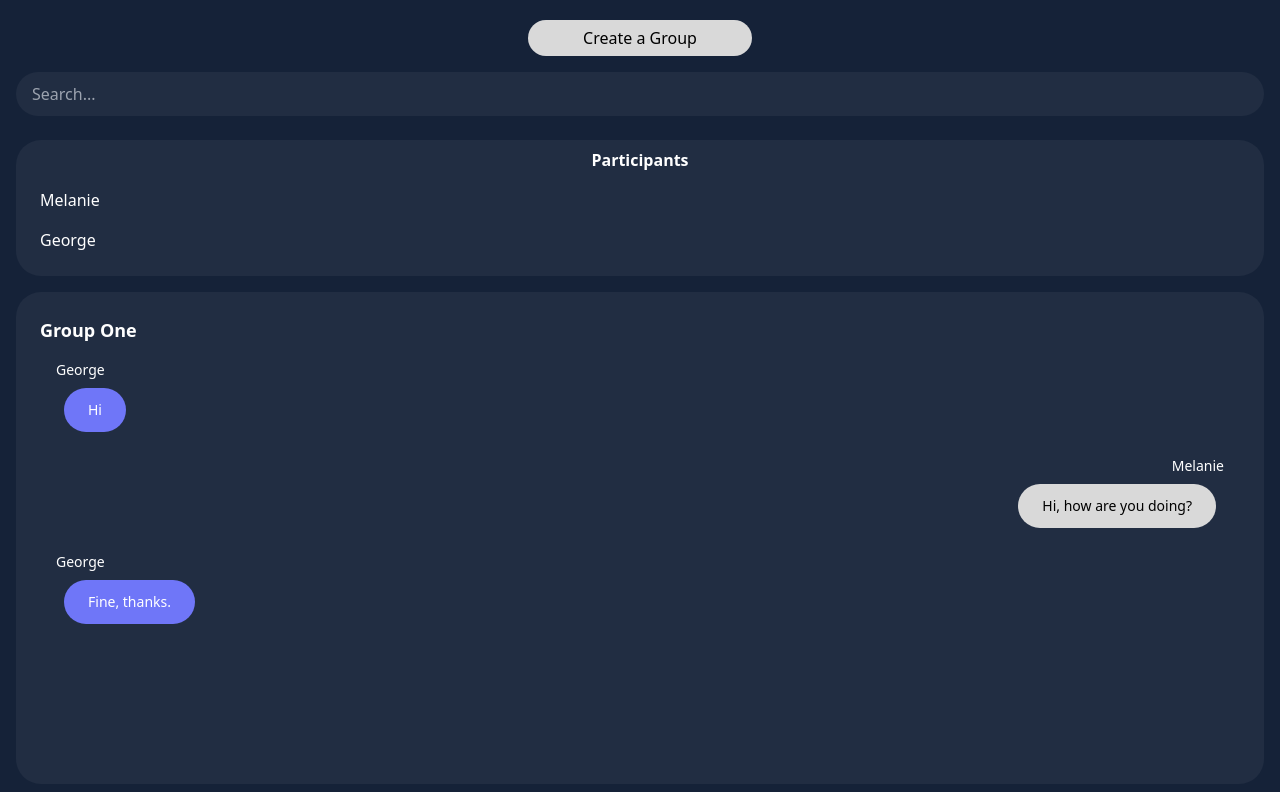
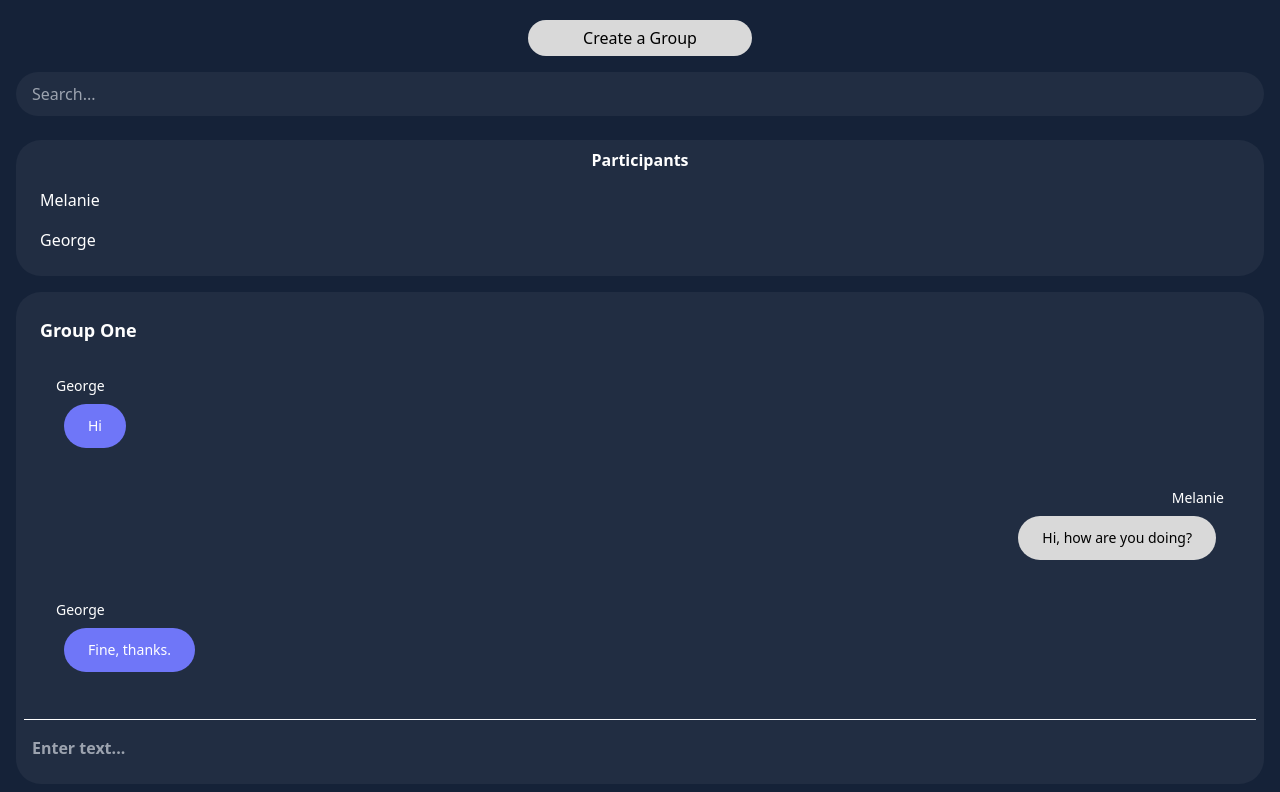
Before and after one commit to CaimeoAI/final_project_group_one, a React (Create React App) app in the folder client/: page / in a window 1280 px wide. Shown: the top 792 px of the page. Built offline with nearby package versions, Linux system fonts and the light colour scheme.

Commit message:
finished ChatTextInput and adjusted paddings in other subcomponents

```diff
--- a/client/src/components/Chat/ChatFeed.js
+++ b/client/src/components/Chat/ChatFeed.js
@@ -1,15 +1,18 @@
 import ChatGroupSelector from "./ChatGroupSelector";
 import ChatMessage from "./ChatMessage";
+import ChatTextInput from "./ChatTextInput";
 
 export default function ChatFeed() {
   return (
     <div
         className="
+            flex
+            flex-col
             mt-4
             rounded-[25px]
             h-full
             grow
-            p-6"
+            p-2"
 
         style={{backgroundColor:"#212D42"}}>
 
@@ -34,6 +37,8 @@ export default function ChatFeed() {
             message="Fine, thanks."
             color="#6F76F8"
             text="white"/>
+
+        <ChatTextInput/>
     </div>
   )
 }
--- a/client/src/components/Chat/ChatGroupSelector.js
+++ b/client/src/components/Chat/ChatGroupSelector.js
@@ -1,6 +1,6 @@
 export default function ChatGroupSelector(props) {
   return (
-    <div className="text-left text-lg font-bold">
+    <div className="p-4 text-left text-lg font-bold">
         <h1>{props.groupName}</h1>
     </div>
   )
--- a/client/src/components/Chat/ChatMessage.js
+++ b/client/src/components/Chat/ChatMessage.js
@@ -1,6 +1,6 @@
 export default function ChatMessage(props) {
   return (
-    <div className={"m-4 text-sm " + props.alignment}>
+    <div className={"px-4 m-4 text-sm " + props.alignment}>
         <h3 className={props.align}>{props.name}</h3>
         <p
             className={"p-3 px-6 w-fit m-2 rounded-[25px] " + props.align}
--- /dev/null
+++ b/client/src/components/Chat/ChatTextInput.js
@@ -0,0 +1,7 @@
+export default function ChatTextInput() {
+  return (
+    <div className="mt-auto w-full py-4 px-2 border-t-[1px] border-white">
+        <input className="w-full bg-transparent font-bold" type="text" placeholder="Enter text..."/>
+    </div>
+  )
+}
```
